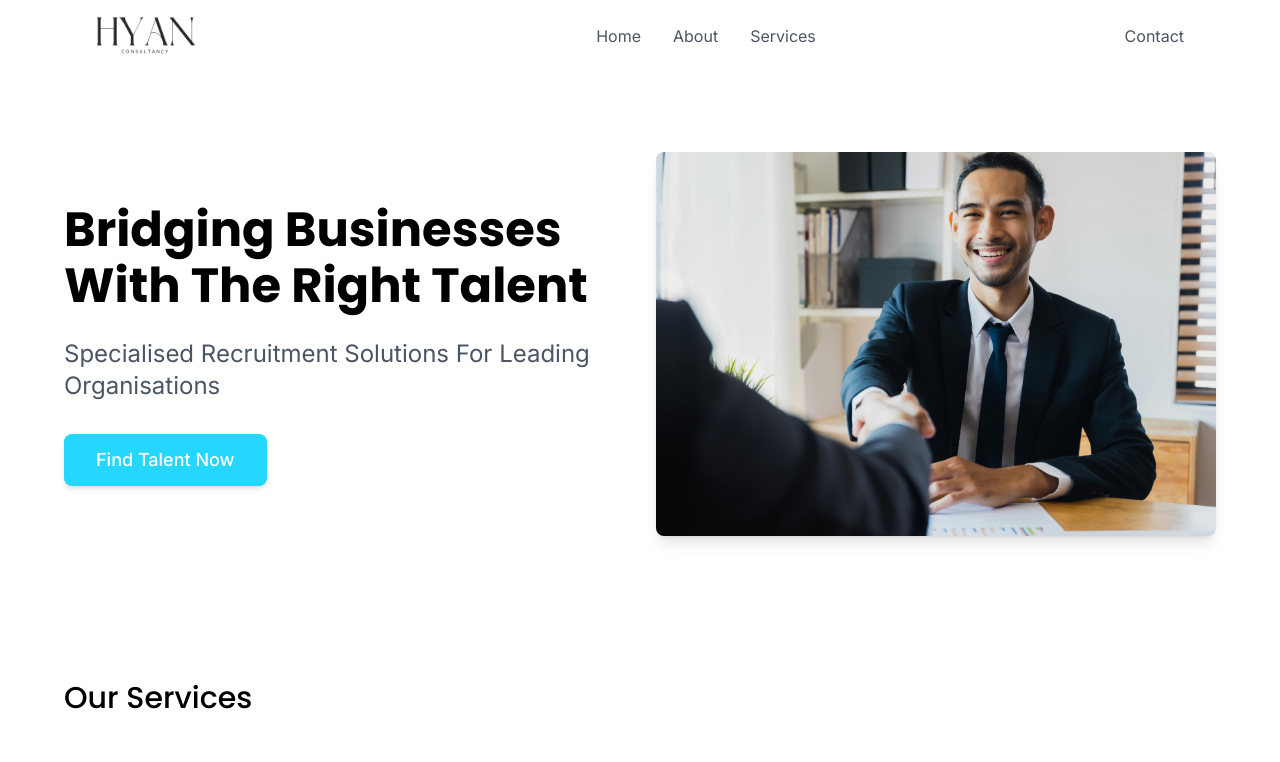
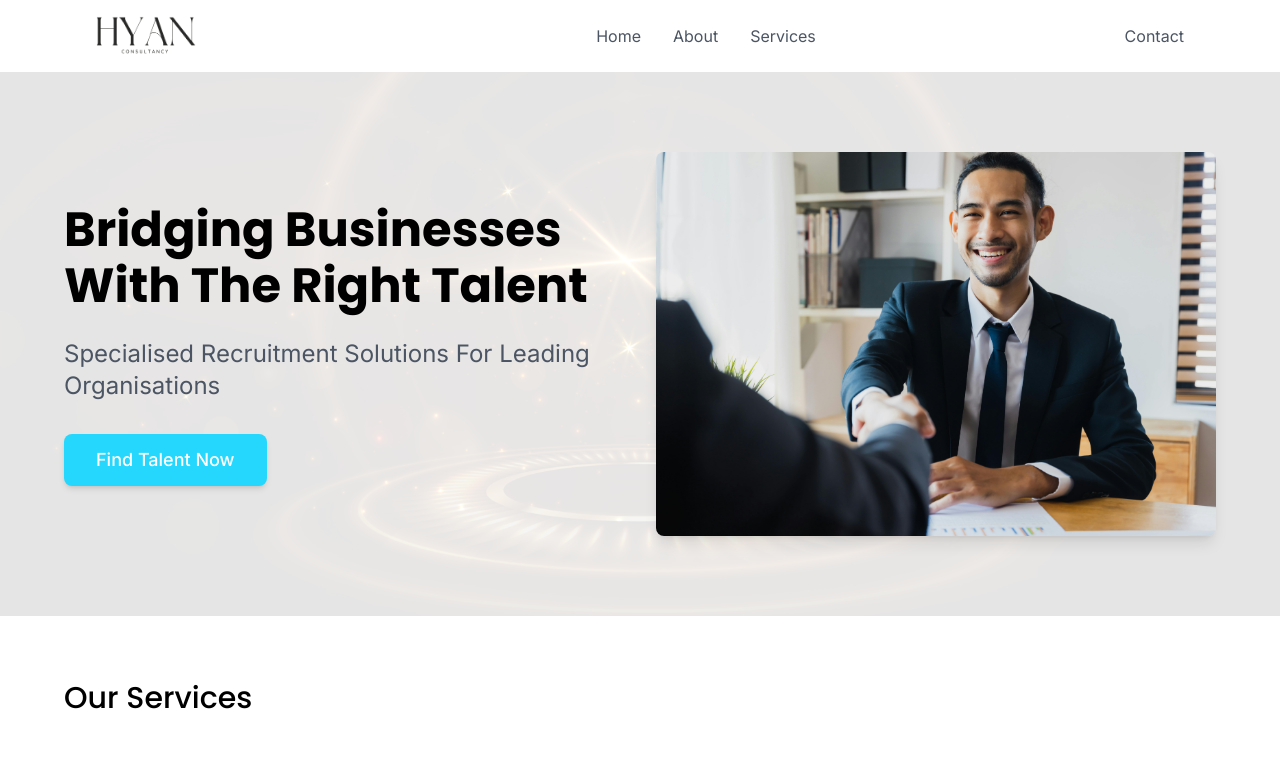
Before and after one commit to faqihisaninja/hyan-consultancy, a Next.js app: page / in a window 1280 px wide. Shown: the top 762 px of the page. Built offline with nearby package versions, Linux system fonts and the light colour scheme.

Commit message:
Add a background graphic to the hero section

```diff
--- a/src/app/page.tsx
+++ b/src/app/page.tsx
@@ -1,14 +1,25 @@
 "use client";
 
-import Link from "next/link";
 import Image from "next/image";
 
 export default function Home() {
     return (
         <main className="min-h-screen bg-white">
             {/* Hero Section */}
-            <section className="py-20 px-4 md:px-8">
-                <div className="max-w-6xl mx-auto grid md:grid-cols-2 gap-8 items-center">
+            <section className="py-20 px-4 md:px-8 relative overflow-hidden">
+                {/* Background Graphics */}
+                <div className="absolute inset-0 z-0">
+                    <Image
+                        src="/hero-background.jpg"
+                        alt="Background pattern"
+                        fill
+                        className="object-cover opacity-10"
+                        priority
+                    />
+                </div>
+
+                {/* Content */}
+                <div className="max-w-6xl mx-auto grid md:grid-cols-2 gap-8 items-center relative z-10">
                     <div>
                         <h1 className="text-4xl md:text-5xl/[3.5rem] font-bold text-black mb-6 font-poppins">
                             Bridging Businesses With The Right Talent
```
Also changed, not shown: public/hero-background.jpg (added).
